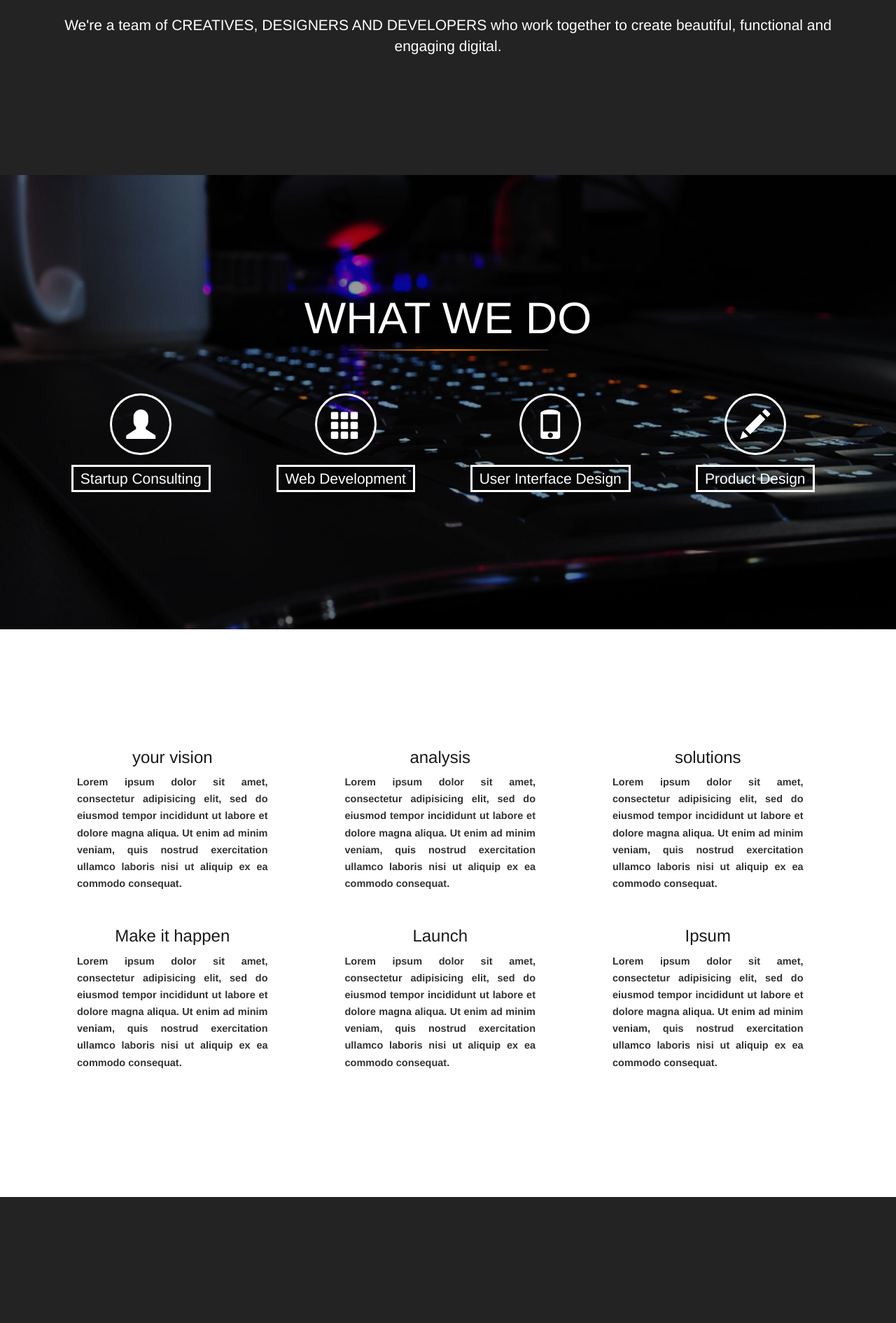
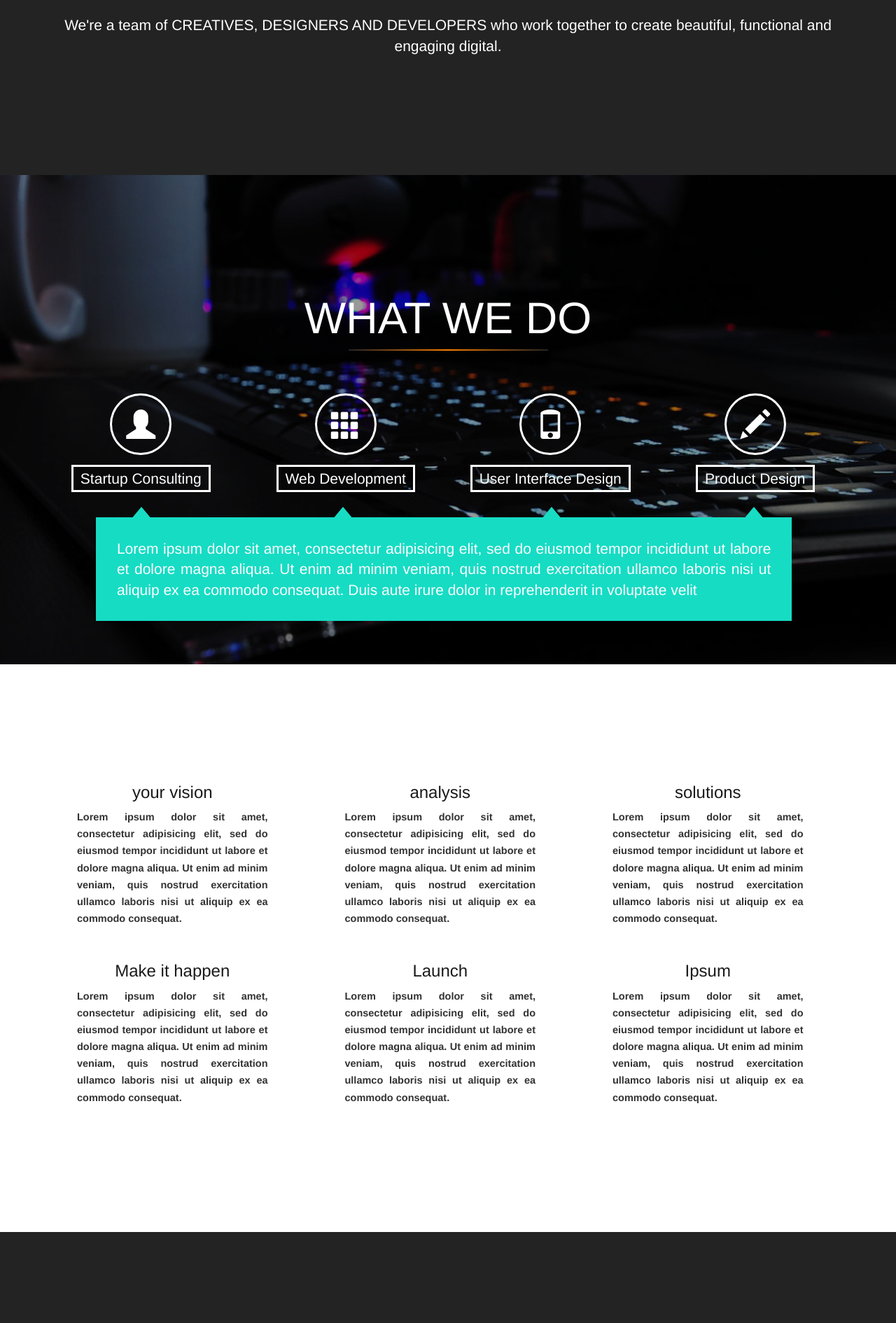
Before and after one commit to KakaoMedia/kakaomedia.github.io, a Jekyll site: the page built from index.html, in a window 1280 px wide. Shown: the part 1481-3371 px from the top of the page at 70% size. Built offline with Jekyll 4.4.1, drawn with Linux system fonts in a browser that asks for light colours; Markdown is read by kramdown in place of the engine named in the settings.

Commit message:
Agregando contenido a la sección "what_we_do"
- Aún falta la interactividad en esta sección.

```diff
--- a/_includes/what_we_do.html
+++ b/_includes/what_we_do.html
@@ -6,20 +6,52 @@
 	<div class="lead">
 		<div class="row">
 			<div class="col-md-3 col-sm-6 col-xs-12">
+				<div class="title_info">
 					<span class="glyphicon glyphicon-user img-circle"></span>
 					<p><span>Startup Consulting</span></p>
 				</div>
+				<dv class="info">
+					<span class="arrow"></span>
+					<p>
+						Lorem ipsum dolor sit amet, consectetur adipisicing elit, sed do eiusmod tempor incididunt ut labore et dolore magna aliqua. Ut enim ad minim veniam, quis nostrud exercitation ullamco laboris nisi ut aliquip ex ea commodo consequat. Duis aute irure dolor in reprehenderit in voluptate velit
+					</p>
+				</dv>
+			</div>
 			<div class="col-md-3 col-sm-6 col-xs-12">
+				<div class="title_info">
 					<span class="glyphicon glyphicon-th img-circle"></span>
 					<p><span>Web Development</span></p>
 				</div>
+				<dv class="info">
+					<span class="arrow"></span>
+					<p>
+						Lorem ipsum dolor sit amet, consectetur adipisicing elit, sed do eiusmod tempor incididunt ut labore et dolore magna aliqua. Ut enim ad minim veniam, quis nostrud exercitation ullamco laboris nisi ut aliquip ex ea commodo consequat. Duis aute irure dolor in reprehenderit in voluptate velit
+					</p>
+				</dv>
+			</div>
 			<div class="col-md-3 col-sm-6 col-xs-12">
+				<div class="title_info">
 					<span class="glyphicon glyphicon-phone img-circle"></span>
 					<p><span>User Interface Design</span></p>
 				</div>
+				<dv class="info">
+					<span class="arrow"></span>
+					<p>
+						Lorem ipsum dolor sit amet, consectetur adipisicing elit, sed do eiusmod tempor incididunt ut labore et dolore magna aliqua. Ut enim ad minim veniam, quis nostrud exercitation ullamco laboris nisi ut aliquip ex ea commodo consequat. Duis aute irure dolor in reprehenderit in voluptate velit
+					</p>
+				</dv>
+			</div>
 			<div class="col-md-3 col-sm-6 col-xs-12">
+				<div class="title_info">
 					<span class="glyphicon glyphicon-pencil img-circle"></span>
 					<p><span>Product Design</span></p>
+				</div>
+				<dv class="info">
+					<span class="arrow"></span>
+					<p>
+						Lorem ipsum dolor sit amet, consectetur adipisicing elit, sed do eiusmod tempor incididunt ut labore et dolore magna aliqua. Ut enim ad minim veniam, quis nostrud exercitation ullamco laboris nisi ut aliquip ex ea commodo consequat. Duis aute irure dolor in reprehenderit in voluptate velit
+					</p>
+				</dv>
 			</div>
 		</div>
 	</div>
--- a/_layouts/default.html
+++ b/_layouts/default.html
@@ -31,7 +31,7 @@
 
         <!-- Javascript Files -->
         <script type="text/javascript" src="/js/jquery2.0.1.min.js"></script>
-        <script type="text/javascript" src="js/Bootstrap3.1.1/bootstrap.min.js"></script>
+        <script type="text/javascript" src="/js/Bootstrap3.1.1/bootstrap.min.js"></script>
         <script type="text/javascript" src="/js/script.js"></script>
     </body>
 </html>
--- a/css/style.css
+++ b/css/style.css
@@ -179,6 +179,7 @@ header a, header a:visited {  color: #FFF;  }
 	background: url("../img/what_we_do.jpg") no-repeat center center;
 	background-size: cover;
 	color: #FFF;
+	padding-bottom: 200px;
 
 	-o-background-size: cover;
 	-moz-background-size: cover;
@@ -189,24 +190,68 @@ header a, header a:visited {  color: #FFF;  }
 
 #what_we_do .darker { opacity: 0.4; }
 
-#what_we_do .row div { margin-bottom: 20px; }
+#what_we_do .row { position: relative; }
 
-#what_we_do .row span {
+#what_we_do .row > div {
+	margin-bottom: 20px;
+	position: initial;
+}
+
+#what_we_do .info {
+	left: 7%;
+	margin-top: 30px;
+	position: absolute;
+	text-align: justify;
+	width: 85%
+}
+
+#what_we_do .info > .arrow {
+  	border-color: transparent;
+	border-bottom-color: #17DDC5;
+	border-bottom-style: solid;
+  	border-width: 0.53em;
+	border-bottom-width: 0.60em;
+	border-style: dashed;
+	display: inline-block;
+	font-size: 30px;
+	height: 0;
+	line-height: 0;
+	opacity: 1 !important;
+	position: absolute;
+	top: -30px;
+	vertical-align: middle;
+	width: 0;
+
+	display: -moz-inline-box;
+}
+
+#what_we_do .row > div:nth-child(1) .arrow { left: 5%; }
+#what_we_do .row > div:nth-child(2) .arrow { left: 34%; }
+#what_we_do .row > div:nth-child(3) .arrow { right: 33%; }
+#what_we_do .row > div:nth-child(4) .arrow { right: 4%; }
+
+#what_we_do .info p {
+	background-color: #17DDC5;
+	opacity: 0.8;
+	padding: 30px;
+}
+
+#what_we_do .row .title_info span {
 	border: 3px solid #FFF;
 	font-size: 2em;
 	padding: 20px;
 }
 
-#what_we_do .row p { margin-top: 20px; }
+#what_we_do .row .title_info p { margin-top: 20px; }
 
-#what_we_do .row p span {
+#what_we_do .row .title_info p span {
 	font-size: 1em;
 	padding: 5px 10px;
 	margin: 15px 15px 0;
 }
 
 @media screen and (min-width: 992px) and (max-width: 1199px) {
-	#what_we_do .row p span { font-size: 0.7em; }
+	#what_we_do .row .title_info p span { font-size: 0.7em; }
 }
 
 
```
Lines whose indentation alone changed are shown as unchanged.
